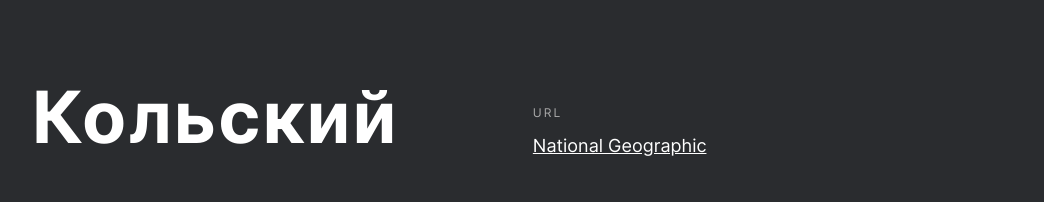
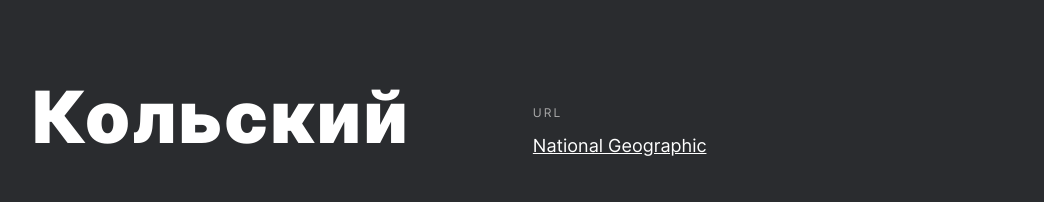
Before and after one commit to SofiermasTech/russian-travel, a plain HTML site: page index.html in a window 1280 px wide. Shown: the part 3150-3352 px from the top of the page, without its empty margins (116-1160 px from the left). Drawn offline with nearby package versions, Linux system fonts and the light colour scheme; files whose address does not match are found by name.

Commit message:
russian-travel

```diff
--- a/blocks/header/__lang-link/header__lang-link.css
+++ b/blocks/header/__lang-link/header__lang-link.css
@@ -9,6 +9,12 @@
    border-bottom: solid 1px #fff;
 }
 
+@media screen and (min-width: 768px) {
+   .header__lang-link:hover {
+      opacity: .8;
+   }
+}
+
 @media screen and (max-width: 768px) {
    .header__lang-link {
       font-size: 18px;
--- a/vendor/fonts.css
+++ b/vendor/fonts.css
@@ -2,6 +2,7 @@
    font-family: 'Inter';
    font-style: normal;
    font-weight: 400;
+   font-display: swap;
    src: local('Inter'),
       url("../fonts/Inter-Regular.woff2") format("woff2"),
       url("../fonts/Inter-Regular.woff") format("woff");
@@ -11,6 +12,7 @@
    font-family: 'Inter';
    font-style: normal;
    font-weight: 700;
+   font-display: swap;
    src: local('Inter'),
       url("../fonts/Inter-Bold.woff2") format("woff2"),
       url("../fonts/Inter-Bold.woff") format("woff");
@@ -20,7 +22,8 @@
    font-family: 'Inter';
    font-style: normal;
    font-weight: 900;
+   font-display: swap;
    src: local('Inter'),
-      url("../fonts/Inter-Bold.woff2") format("woff2"),
-      url("../fonts/Inter-Bold.woff") format("woff");
+      url("../fonts/Inter-Black.woff2") format("woff2"),
+      url("../fonts/Inter-Black.woff") format("woff");
 }
```
